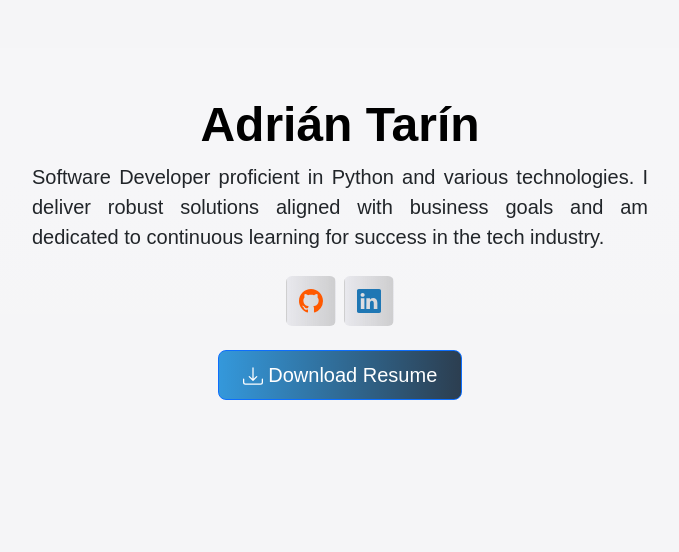
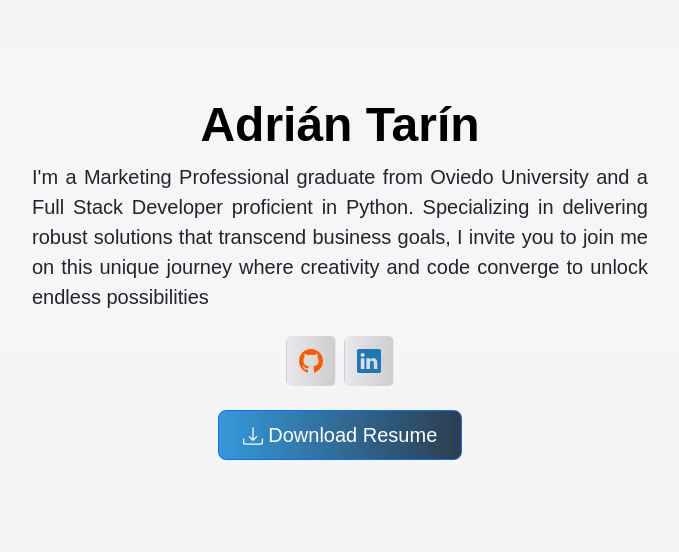
Before and after one commit to tarintrader/Portfolio-Website, a Flask app: page / in a window 1280 px wide. Shown: the part 41-593 px from the top of the page, without its empty margins (300-979 px from the left). Run offline with Flask 3, Linux system fonts and the light colour scheme; some libraries are stand-ins or nearby versions.

Commit message:
Update index.html
update <p> in index.html

```diff
--- a/templates/index.html
+++ b/templates/index.html
@@ -8,7 +8,7 @@
         <h1 class="display-5 fw-bold text-body-emphasis">Adrián Tarín</h1>
         <div class="col-lg-6 mx-auto">
           <p class="lead mb-4 text-justify">
-            Software Developer proficient in Python and various technologies. I deliver robust solutions aligned with business goals and am dedicated to continuous learning for success in the tech industry.</p>
+            I'm a Marketing Professional graduate from Oviedo University and a Full Stack Developer proficient in Python. Specializing in delivering robust solutions that transcend business goals, I invite you to join me on this unique journey where creativity and code converge to unlock endless possibilities</p>
             <!-- Github and Linkedin buttons -->
             <div class="d-flex gap-2 mb-4 justify-content-center">
                 <button type="button" class="btn btn-github">
```
